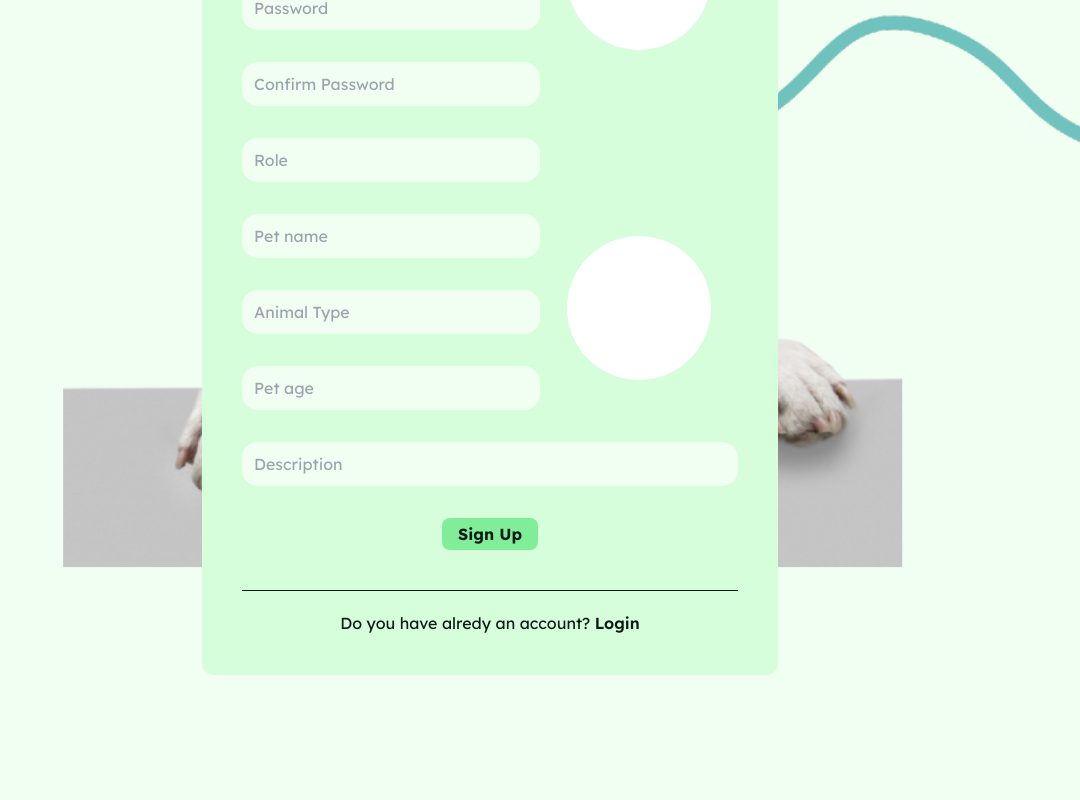
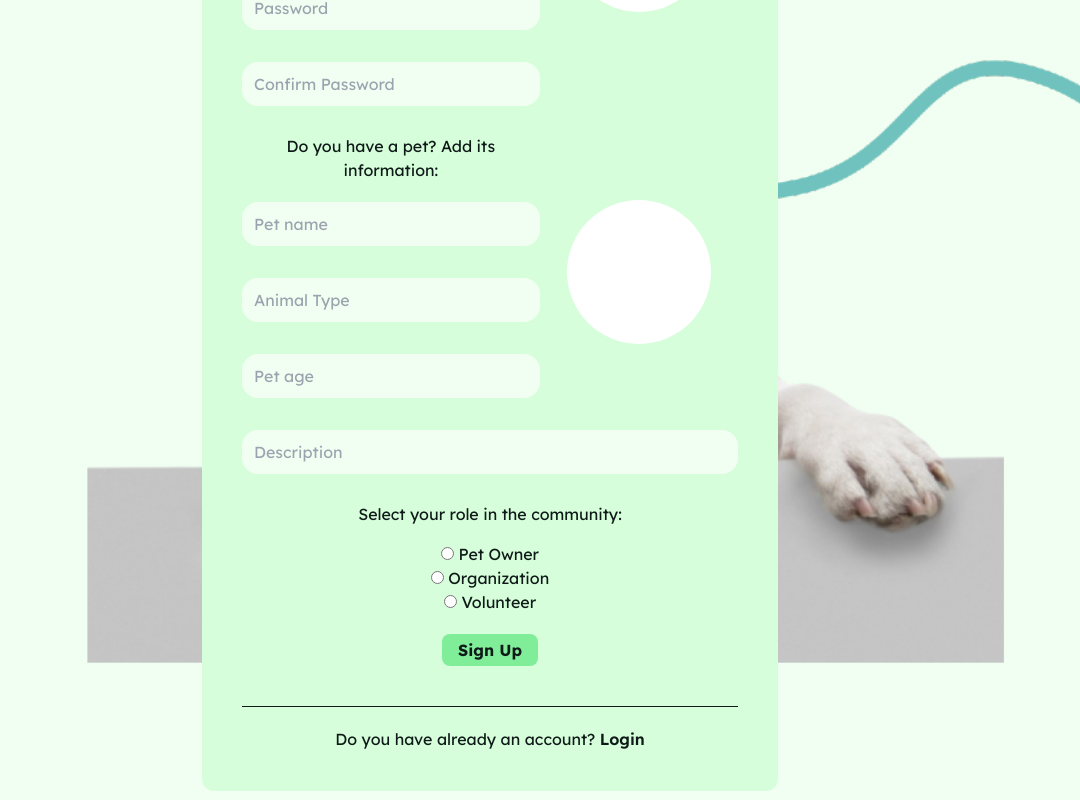
Before and after one commit to mquintanau/mascotopia_fe, a React (Vite) app in the folder view/: page /register in a window 1280 px wide. Shown: the part 520-1320 px from the top of the page, without its empty margins (200-1280 px from the left). Built offline with nearby package versions, Linux system fonts and the light colour scheme; some icons are missing.

Commit message:
Añade atributos rol en formulario

```diff
--- a/view/src/pages/Signup.jsx
+++ b/view/src/pages/Signup.jsx
@@ -83,7 +83,7 @@ function Signup() {
         <h1 className="mb-5 w-full text-center text-3xl font-bold text-black">
           Register Form
         </h1>
-        <div className="flex flex-row-reverse flex-wrap">
+        <section className="flex flex-row-reverse flex-wrap">
           <div className="flex w-full flex-col items-center justify-around lg:w-2/5">
             <div className="flex h-36 w-36 items-center justify-center rounded-full bg-white">
               <User
@@ -101,6 +101,7 @@ function Signup() {
               id="email"
               value={correo}
               onChange={(e) => setCorreo(e.target.value)}
+              required={true}
             />
             <Input
               type="text"
@@ -108,6 +109,7 @@ function Signup() {
               id="name"
               value={nombre}
               onChange={(e) => setNombre(e.target.value)}
+              required={true}
             />
             <Input
               type="text"
@@ -115,6 +117,7 @@ function Signup() {
               id="user"
               value={username}
               onChange={(e) => setUsername(e.target.value)}
+              required={true}
             />
             <Input
               type="password"
@@ -123,6 +126,7 @@ function Signup() {
               className="mt-5"
               value={contraseña}
               onChange={(e) => setContraseña(e.target.value)}
+              required={true}
             />
             <Input
               type="password"
@@ -131,29 +135,23 @@ function Signup() {
               className="mt-5"
               value={confirmarContraseña}
               onChange={(e) => setConfirmarContraseña(e.target.value)}
-            />
-            <Input
-              type="text"
-              label="Role"
-              id="role"
-              className="mt-5"
-              value={rol}
-              onChange={(e) => setRol(e.target.value)}
+              required={true}
             />
           </div>
-        </div>
-        <div className="mt-10 flex flex-row-reverse flex-wrap lg:mt-0">
+        </section>
+        <section className="mt-10 flex flex-row-reverse flex-wrap lg:mt-4">
           <div className="flex w-full flex-col items-center justify-around lg:w-2/5">
             <div className="flex h-36 w-36 items-center justify-center rounded-full bg-white">
               <Wolf
-                className=""
-                width="120px"
-                height="120px"
+                className="flex h-[120px] w-[120px] lg:mb-0"
                 strokeWidth="1px"
               />
             </div>
           </div>
           <div className="flex w-full flex-col lg:w-3/5">
+            <p className="mt-5 text-center lg:mt-0">
+              Do you have a pet? Add its information:
+            </p>
             <Input
               type="text"
               label="Pet name"
@@ -179,7 +177,7 @@ function Signup() {
               onChange={(e) => setEdad(e.target.value)}
             />
           </div>
-        </div>
+        </section>
         <Input
           type="text"
           label="Description"
@@ -188,13 +186,53 @@ function Signup() {
           value={descripcion}
           onChange={(e) => setDescripcion(e.target.value)}
         />
+        <section>
+          <p className="mb-4 text-center lg:mt-4">
+            Select your role in the community:
+          </p>
+          <div className="flex flex-col justify-center">
+            <label className="text-center">
+              <input
+                type="radio"
+                id="petOwner"
+                name="role"
+                value="petOwner"
+                onChange={(e) => setRol(e.target.value)}
+                required={true}
+              />{" "}
+              Pet Owner
+            </label>
+            <label className="text-center">
+              <input
+                type="radio"
+                id="organization"
+                name="role"
+                value="organization"
+                onChange={(e) => setRol(e.target.value)}
+                required={true}
+              />{" "}
+              Organization
+            </label>
+            <label className="text-center">
+              <input
+                type="radio"
+                id="volunteer"
+                name="role"
+                value="volunteer"
+                onChange={(e) => setRol(e.target.value)}
+                required={true}
+              />{" "}
+              Volunteer
+            </label>
+          </div>
+        </section>
 
         <Button type="submit" className="mx-auto my-5 whitespace-nowrap">
           Sign Up
         </Button>
         <hr className="my-5 border-black" />
         <p className="text-center text-black">
-          Do you have alredy an account?{" "}
+          Do you have already an account?{" "}
           <a href="" className="font-semibold text-black hover:text-greenLogo">
             Login
           </a>
```
